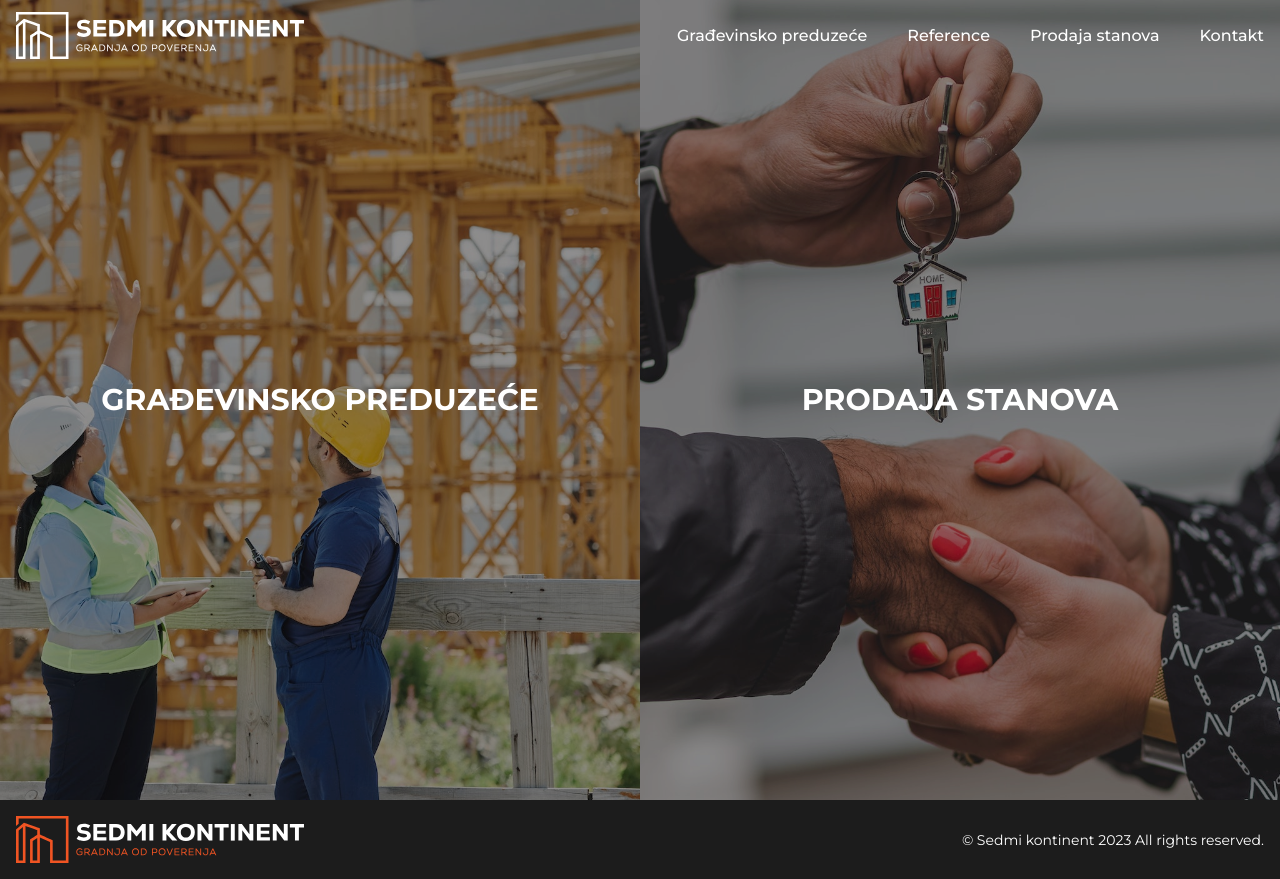
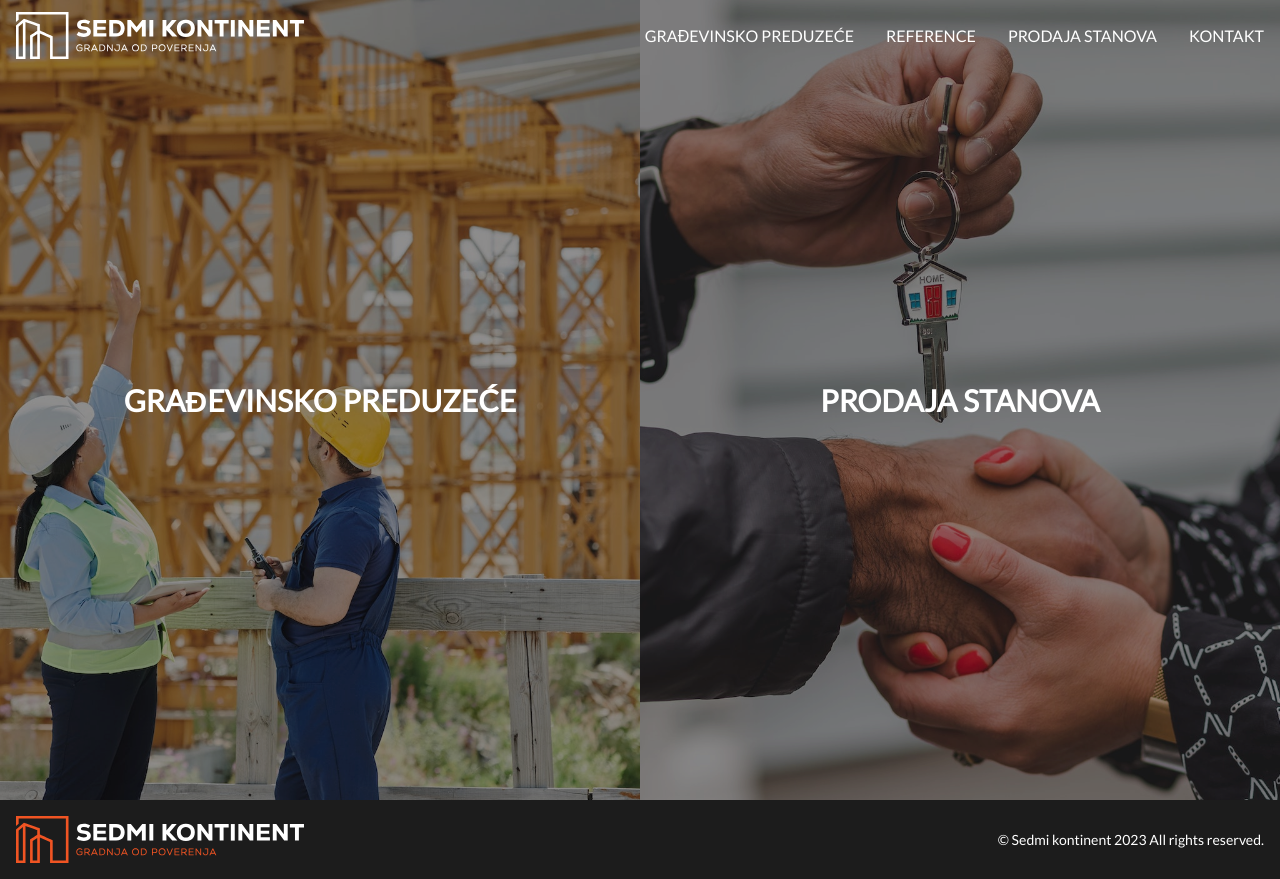
Before and after one commit to bojan10294/sedmi-kontinent, a Next.js app: page / in a window 1280 px wide. Built offline with nearby package versions, Linux system fonts and the light colour scheme.

Commit message:
fonts, contact page

```diff
--- a/components/Navigation/index.tsx
+++ b/components/Navigation/index.tsx
@@ -47,10 +47,10 @@ const Navigation = () => {
             }
           >
             <nav className="pt-10 lg:pt-0">
-              <ul className="grid gap-4 font-medium text-white lg:gap-10 lg:grid-flow-col">
+              <ul className="grid gap-4 font-medium text-white lg:gap-8 lg:grid-flow-col">
                 {navLinks.map(({ title, link }) => (
                   <li key={title}>
-                    <Link className="py-1" href={link} variant="link">
+                    <Link className="py-1 uppercase" href={link} variant="link">
                       {title}
                     </Link>
                   </li>
--- a/components/const.ts
+++ b/components/const.ts
@@ -23,7 +23,7 @@ export const navLinks = [
 ];
 
 export const inputClasses =
-  'w-full px-4 pt-4 pb-2 border rounded-lg outline-primary-light focus:outline-1';
+  'w-full px-4 pt-4 pb-2 border-b-2 outline-transparent focus:border-b-primary';
 
 interface Service {
   title: string;
--- a/modules/contact/ContactForm/index.tsx
+++ b/modules/contact/ContactForm/index.tsx
@@ -1,4 +1,3 @@
-import Card from 'components/Card';
 import Button from 'components/FormElements/Button';
 import Form from 'components/FormElements/Form';
 import ControlledInput from 'components/FormElements/Input/ControlledInput';
@@ -26,7 +25,7 @@ const ContactForm = () => {
   const { control, handleSubmit } = useForm<FormValues>();
 
   return (
-    <Card>
+    <>
       <Form onSubmit={handleSubmit(submit)}>
         <ControlledInput
           control={control}
@@ -55,9 +54,9 @@ const ContactForm = () => {
           name="message"
           rules={{ required: 'Molimo unesite poruku' }}
         />
-        <Button className="w-full !py-3 rounded-md">Pošaljite</Button>
+        <Button className="!py-3 !px-16 rounded-md">Pošaljite</Button>
       </Form>
-    </Card>
+    </>
   );
 };
 
--- a/modules/contact/index.tsx
+++ b/modules/contact/index.tsx
@@ -1,6 +1,8 @@
 import Text from 'components/Text';
 import ContactForm from 'modules/contact/ContactForm/index';
 import GridWithLines, { gridItem } from 'modules/home/GridWithLines';
+import 'mapbox-gl/dist/mapbox-gl.css';
+import Map, { Marker } from 'react-map-gl';
 
 const aboutUs: gridItem[] = [
   {
@@ -21,12 +23,29 @@ const aboutUs: gridItem[] = [
   }
 ];
 
-const Contact = () => (
+const Contact = () => {
+  const lat = 44.81255643371841;
+  const lng = 20.461273407824144;
+  return (
     <>
       <section>
         <div className="container">
-        <div className="max-w-4xl mx-auto">
+          <div className="gap-10 lg:gap-20 lg:grid lg:grid-cols-2">
             <ContactForm />
+            <Map
+              initialViewState={{
+              latitude: lat,
+              longitude: lng,
+              zoom: 13
+            }}
+              mapboxAccessToken={process.env.NEXT_PUBLIC_MAPBOX_TOKEN}
+              mapStyle="mapbox://styles/mapbox/streets-v9"
+              style={{ borderRadius: '10px', height: 400, width: '100%' }}
+            >
+              <Marker latitude={lat} longitude={lng}>
+                <div className="marker" />
+              </Marker>
+            </Map>
           </div>
         </div>
       </section>
@@ -46,5 +65,6 @@ const Contact = () => (
       </section>
     </>
   );
+};
 
 export default Contact;
--- a/modules/prodaja-stanova/Locations/index.tsx
+++ b/modules/prodaja-stanova/Locations/index.tsx
@@ -54,7 +54,7 @@ const Locations: FC<Props> = ({ city }) => {
                   width={720}
                 />
                 <h3 className="text-xs font-medium tracking-widest uppercase text-primary title-font">
-                  {data.attributes.Grad.data.attributes.Naziv}
+                  {data.attributes.Grad.data?.attributes.Naziv}
                 </h3>
                 <h2 className="text-lg font-medium text-gray-900 title-font">
                   {data.attributes.Adresa}
--- a/pages/_app.tsx
+++ b/pages/_app.tsx
@@ -7,14 +7,15 @@ import {
 } from '@tanstack/react-query';
 import '../styles/globals.css';
 import '../styles/icons.css';
-import { Montserrat } from '@next/font/google';
+import { Lato } from '@next/font/google';
 import { useRef } from 'react';
 import { ReactQueryDevtools } from '@tanstack/react-query-devtools';
 
-const montserrat = Montserrat({
+const lato = Lato({
   display: 'swap',
   subsets: ['latin'],
-  variable: '--font-montserrat'
+  variable: '--font-lato',
+  weight: '400'
 });
 
 const loadFeatures = () =>
@@ -33,7 +34,8 @@ const App = ({ Component, pageProps }: AppProps) => {
     })
   );
   return (
-    <div className={`${montserrat.variable} flex flex-col min-h-screen`}>
+    // <div className={`${montserrat.variable} flex flex-col min-h-screen`}>
+    <div className={`${lato.variable} flex flex-col min-h-screen`}>
       <LazyMotion features={loadFeatures} strict>
         <QueryClientProvider client={queryClient.current}>
           <Hydrate state={pageProps.dehydratedState}>
--- a/styles/globals.css
+++ b/styles/globals.css
@@ -39,7 +39,7 @@ footer {
 }
 
 body > div > div {
-  @apply font-montserrat;
+  @apply font-lato;
 }
 
 section {
--- a/tailwind.config.js
+++ b/tailwind.config.js
@@ -67,6 +67,7 @@ module.exports = {
     'opacity-70',
     'opacity-80',
     'opacity-90',
+    'border-b-2'
   ],
 
   theme: {
@@ -104,7 +105,11 @@ module.exports = {
         }
       },
       fontFamily: {
-        montserrat: ['var(--font-montserrat)']
+        lato: ['var(--font-lato)'],
+        montserrat: ['var(--font-montserrat)'],
+        poppins: ['var(--font-poppins)'],
+        raleway: ['var(--font-raleway)'],
+        roboto: ['var(--font-roboto)'],
       },
       gridTemplateColumns: {
         'icon-text': '14px minmax(0, 1fr)',
```
Lines whose indentation alone changed are shown as unchanged.
